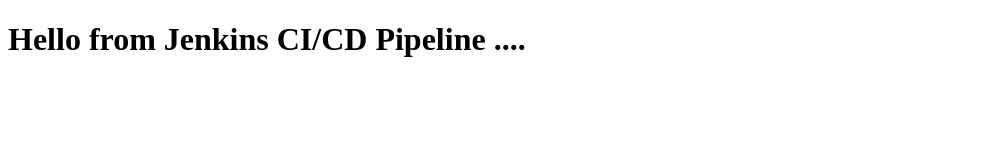
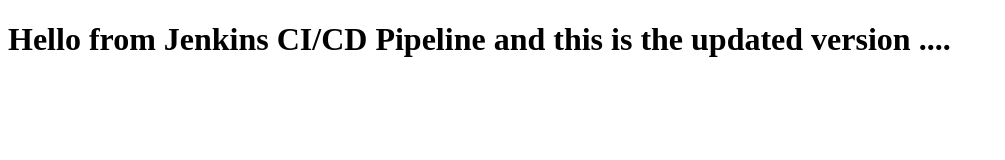
Before and after one commit to sahil7879/ci-cd-pipeline, a plain HTML site: page index.html in a window 1280 px wide. Shown: the whole page, without its empty margins (0-1005 px from the left). Drawn offline with Linux system fonts and the light colour scheme.

Commit message:
Update index.html

```diff
--- a/index.html
+++ b/index.html
@@ -6,6 +6,6 @@
     <title>Welcome Page</title>
 </head>
 <body>
-    <h1>Hello from Jenkins CI/CD Pipeline ....</h1>
+    <h1>Hello from Jenkins CI/CD Pipeline and this is the updated version ....</h1>
 </body>
 </html>
```
